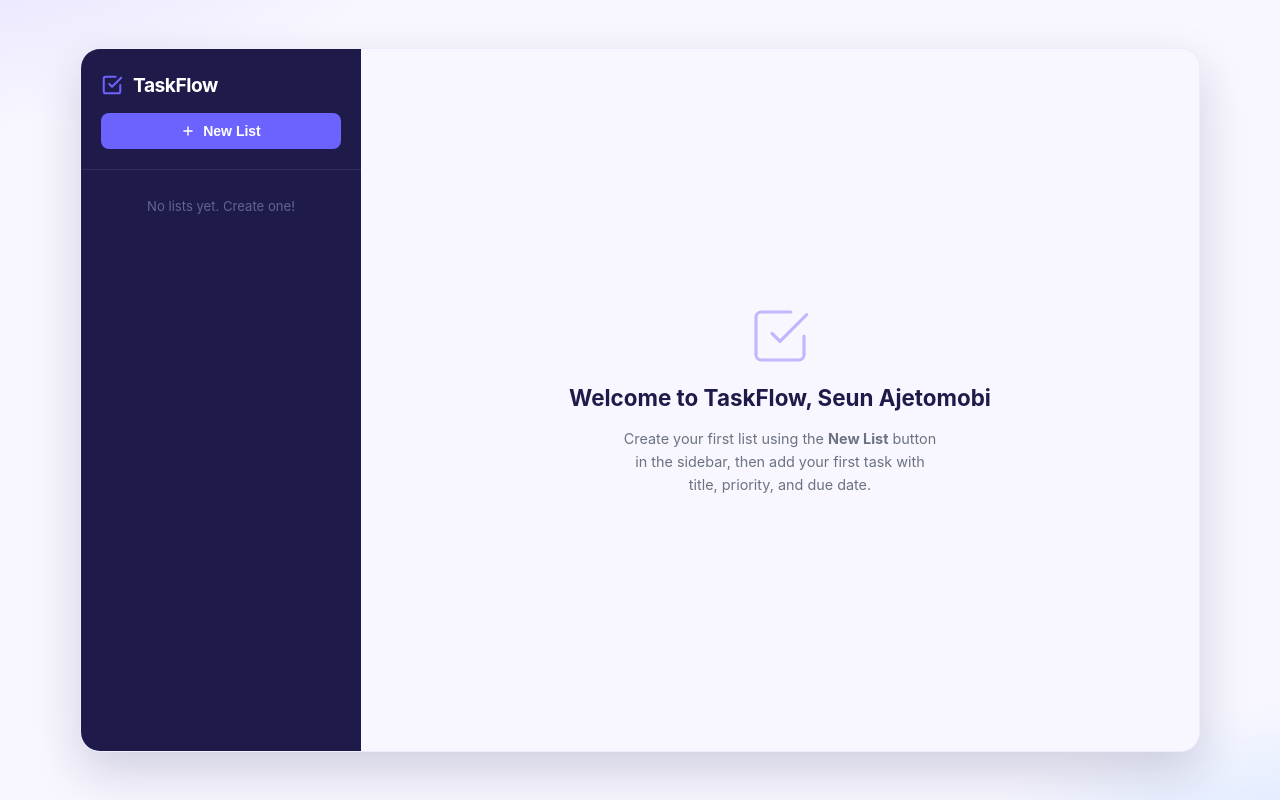
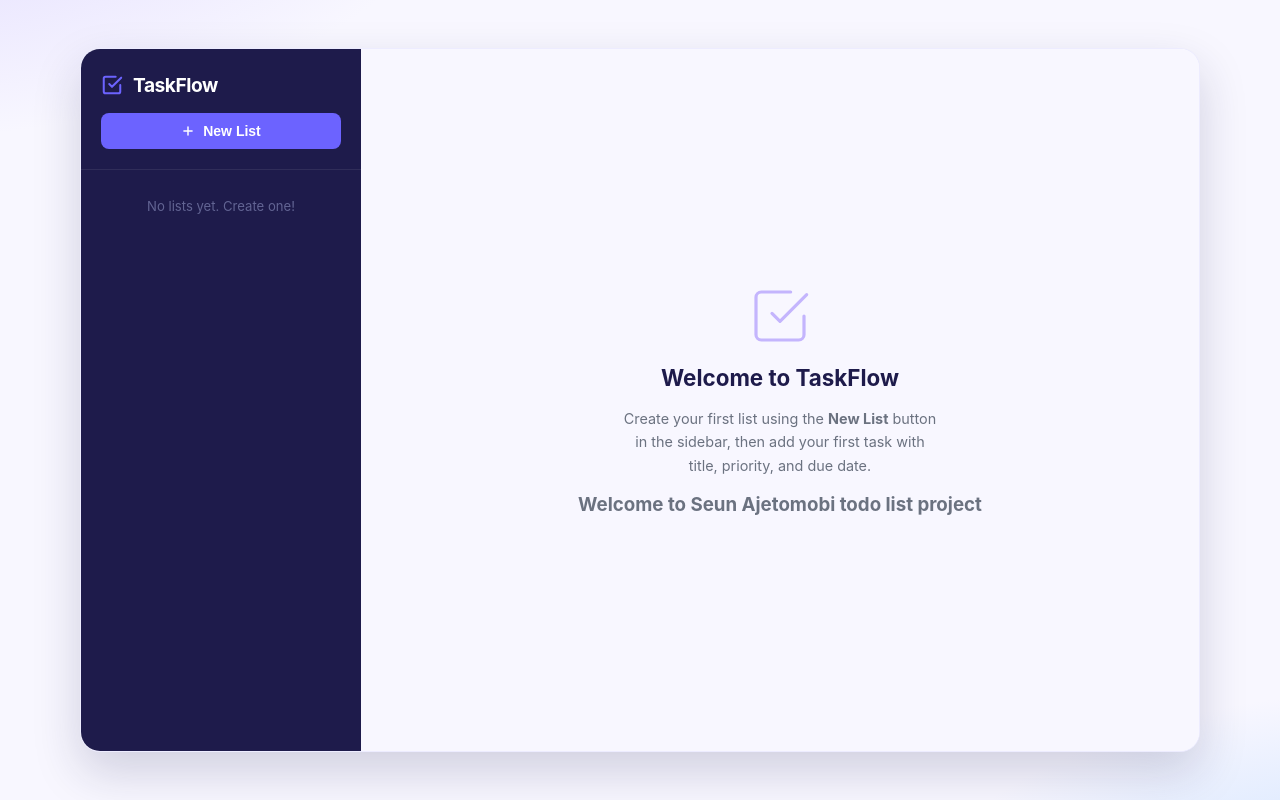
Before and after one commit to seunajetomobi/to_do_list, a React (Vite) app: page / in a window 1280 px wide. Built offline with nearby package versions, Linux system fonts and the light colour scheme.

Commit message:
Deployment error fixed

```diff
--- a/src/App.tsx
+++ b/src/App.tsx
@@ -401,8 +401,10 @@ export default function App() {
               <path d="M9 11l3 3L22 4" />
               <path d="M21 12v7a2 2 0 0 1-2 2H5a2 2 0 0 1-2-2V5a2 2 0 0 1 2-2h11" />
             </svg>
-            <h2>Welcome to TaskFlow, Seun Ajetomobi</h2>
+            <h2>Welcome to TaskFlow</h2>
             <p>Create your first list using the <strong>New List</strong> button in the sidebar, then add your first task with title, priority, and due date.</p>
+            <h3>Welcome to Seun Ajetomobi todo list project</h3>
+
           </div>
         )}
       </main>
```
